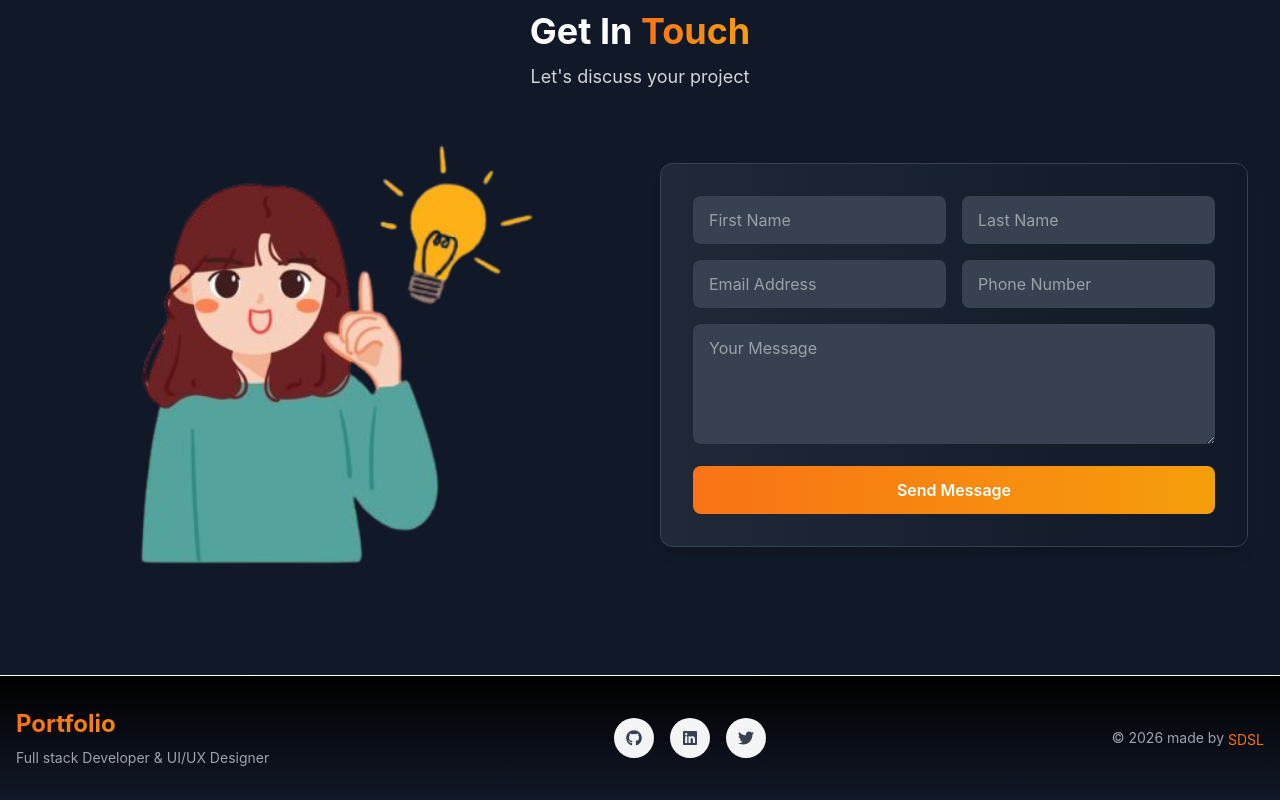
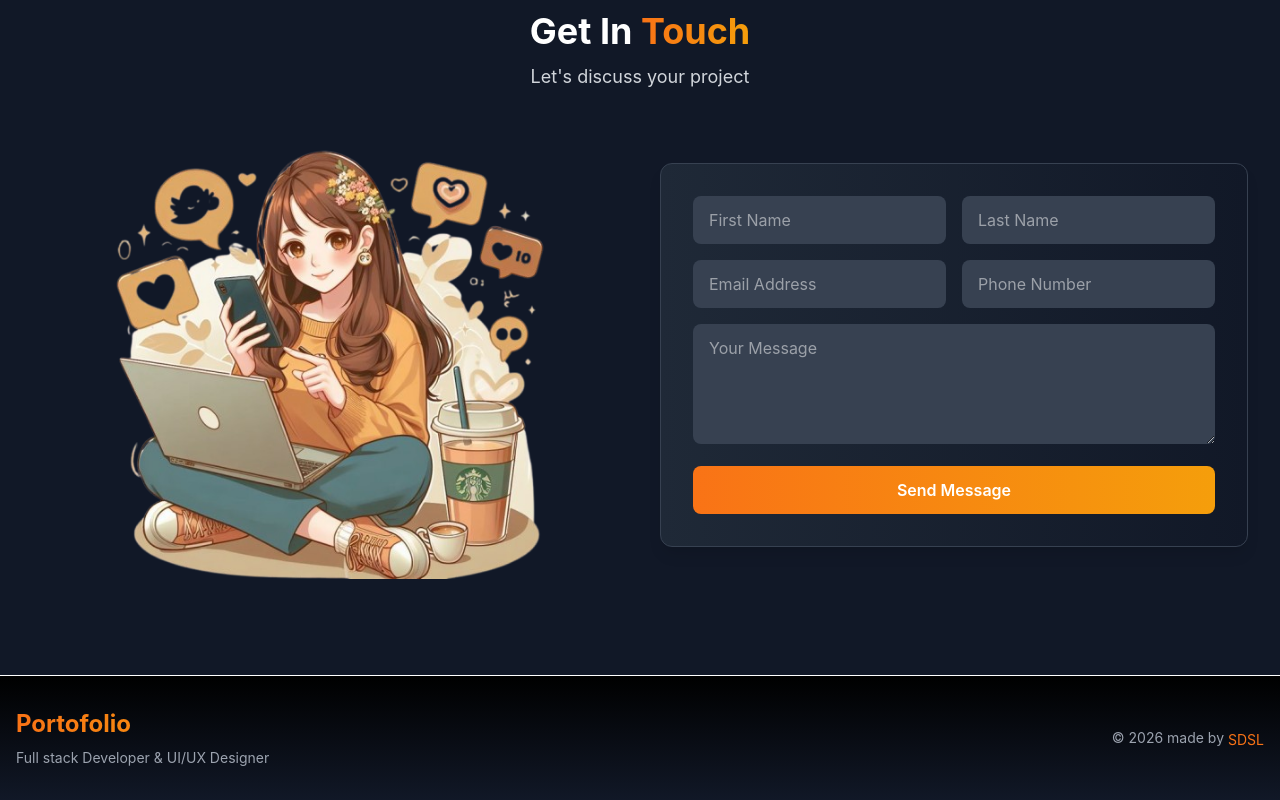
Before and after one commit to Saridsl00/Portfoliosdsl, a React (Vite) app: page / in a window 1280 px wide. Shown: the part 4290-5090 px from the top of the page. Built offline with nearby package versions, Linux system fonts and the light colour scheme.

Commit message:
update project

```diff
--- a/src/components/footer.jsx
+++ b/src/components/footer.jsx
@@ -25,14 +25,14 @@
                 color: 'transparent'
               }}
             >
-              Portfolio
+              Portofolio
             </h3>
             <p className="text-sm text-[#6b7280] dark:text-[#9ca3af]">
               Full stack Developer & UI/UX Designer
             </p>
           </div>
 
-          <div className="flex gap-4">
+          {/* <div className="flex gap-4">
             <a className="w-10 h-10 rounded-full flex items-center justify-center hover:scale-110 transition-all hover:bg-gradient-to-r hover:from-orange-500 hover:to-amber-500 hover:text-white bg-[#374151] dark:bg-[#f3f4f6] text-white dark:text-[#374151]">
               <FaGithub />
             </a>
@@ -44,7 +44,7 @@
             <a className="w-10 h-10 rounded-full flex items-center justify-center hover:scale-110 transition-all hover:bg-gradient-to-r hover:from-orange-500 hover:to-amber-500 hover:text-white bg-[#374151] dark:bg-[#f3f4f6] text-white dark:text-[#374151]">
               <FaTwitter />
             </a>
-          </div>
+          </div> */}
 
           <div className="text-center md:text-right">
             <p className="text-sm flex items-center justify-end gap-1 text-[#6b7280] dark:text-[#9ca3af]">
```
Also changed, not shown: src/assets/contact.png.
